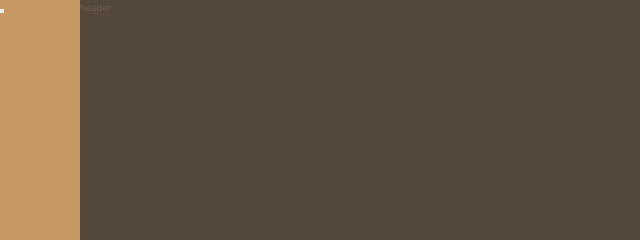
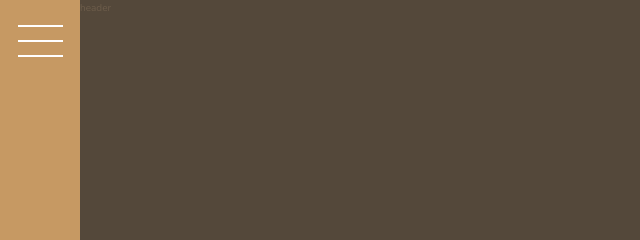
Before and after one commit to tchoforwilson/Nexter, a website: page index.html in a window 1280 px wide. Shown: the top 240 px of the page, 0-640 px from the left. Drawn offline with nearby package versions, Linux system fonts and the light colour scheme; files that its build step writes are made by us from their sources.

Commit message:
Styled sidebar

```diff
--- a/sass/_sidebar.scss
+++ b/sass/_sidebar.scss
@@ -2,4 +2,32 @@
   background-color: $color-primary;
   grid-column: sidebar-start/ sidebar-end;
   grid-row: 1 / -1;
+  display: flex;
+  justify-content: center;
 }
+
+.nav-btn {
+  border: none;
+  border-radius: 0;
+
+  background-color: #fff;
+  height: 2px;
+  width: 4.5rem;
+  margin-top: 4rem;
+
+  &::before,
+  &::after {
+    background-color: #fff;
+    height: 2px;
+    width: 4.5rem;
+    content: "";
+    display: block;
+  }
+
+  &::before {
+    transform: translateY(-1.5rem);
+  }
+  &::after {
+    transform: translateY(1.3rem);
+  }
+}
```
